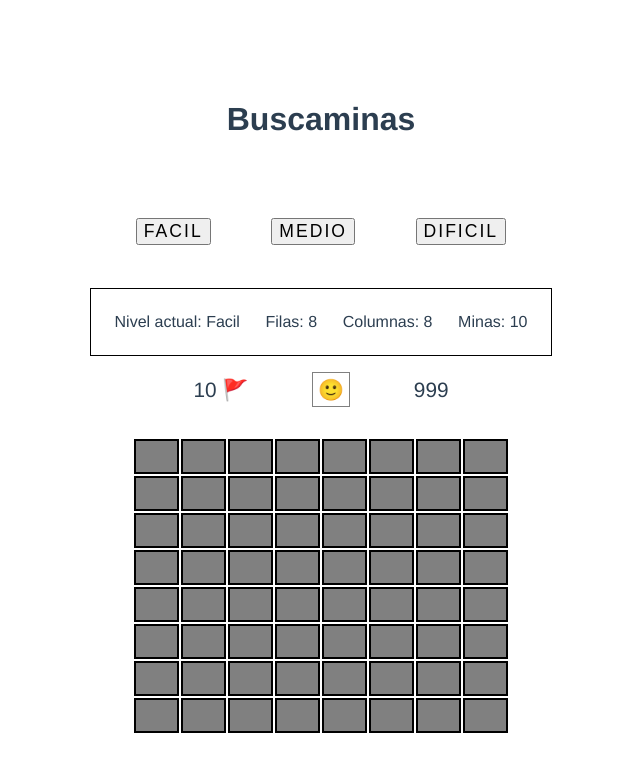
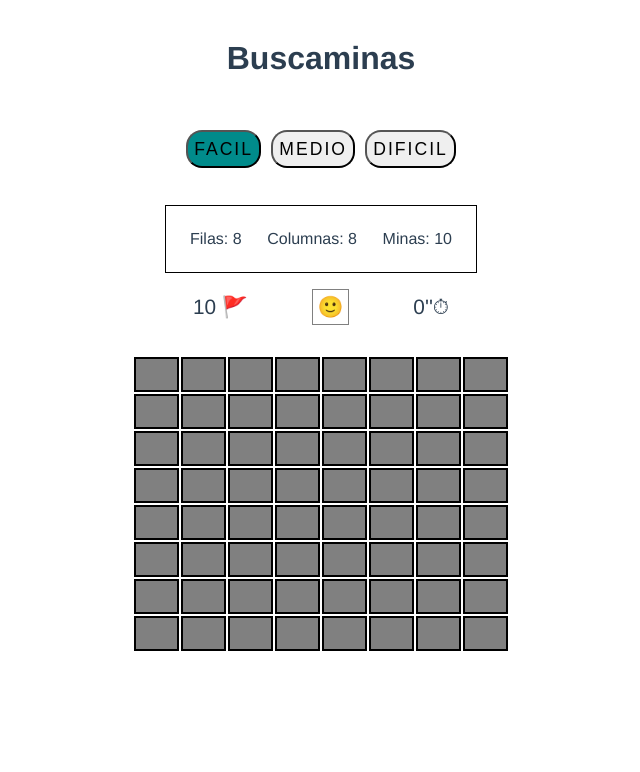
Before and after one commit to NehuenCuenca/buscaminas-vue, a Vue app: page / in a window 1280 px wide. Shown: the top 772 px of the page, without its empty margins (319-959 px from the left). Built offline with nearby package versions, Linux system fonts and the light colour scheme.

Commit message:
agrego cronometro

```diff
--- a/src/App.vue
+++ b/src/App.vue
@@ -49,7 +49,10 @@ body {
   display: flex;
   flex-direction: column;
   align-items: center;
-  padding: 10vh 0 15vh 0;
+  padding: 5vh 0 10vh 0;
 }
 
+h1, h2, h3, h4 {
+  margin: 0;
+}
 </style>
--- a/src/components/Dificultades.vue
+++ b/src/components/Dificultades.vue
@@ -2,11 +2,11 @@
     <div>
         <ul id="lista-niveles">
             <li v-for="(nivel, index) in Object.keys(dificultades)" :key="index">
-                <button @click="setearNivel(nivel)">{{ nivel }}</button>
+                <button @click="setearNivel(nivel)" class="nivel"
+                :class="(dificultad.dificultadActual.nivel === nivel) ? 'seleccionado' : ''">{{ nivel }}</button>
             </li>
         </ul>
         <div id="info-nivel">
-            <span>Nivel actual: {{ dificultad.dificultadActual.nivel }}</span>
             <span>Filas: {{ dificultad.dificultadActual.filas }}</span>
             <span>Columnas: {{ dificultad.dificultadActual.columnas }} </span>
             <span>Minas: {{ dificultad.dificultadActual.cantBombas}}</span>
@@ -73,11 +73,17 @@ ul#lista-niveles{
     justify-content: space-around;
     align-items: center;
 }
-#lista-niveles li button {
+#lista-niveles li .nivel {
     cursor: pointer;
     text-transform: uppercase;
     font-size: 1.1rem;
     letter-spacing: 2px;
+    padding: .4rem;
+    border-radius: 1rem;
+}
+
+.nivel.seleccionado {
+    background-color: darkcyan;
 }
 
 #info-nivel{
--- a/src/components/Tablero.vue
+++ b/src/components/Tablero.vue
@@ -3,14 +3,14 @@
         <div id="info-tablero">
             <span>{{ cantBanderas }} 🚩</span>
             <button id="btn-reiniciar" @click="empezarJuego">{{ emojiJuego }}</button>
-            <span id="cronometro">999</span>
+            <span id="cronometro">{{ timerTablero }}''⏱</span>
         </div>
 
 
         <div v-if="tablero" class="tablero" :class=" terminoJuego ? 'intocable' : ''">
             <div v-for="(fila, indexFila) in tablero" :key="indexFila" class="fila">
                 <Celda v-for="(celda, indexCelda) in fila" :key="indexCelda" :celda="celda" class="columna"
-                    @manejarCelda="manejarCelda" @manejarBandera="manejarBandera" @mousedown="() => emojiJuego = '🤨'"/>
+                    @manejarCelda="manejarCelda" @manejarBandera="manejarBandera" @mousedown="() => emojiJuego = '🤨'" @mouseup="() => emojiJuego = '🙂'"/>
             </div>
         </div>
     </div>
@@ -25,10 +25,18 @@ export default {
     name: "Tablero",
     components: { Celda },
     setup() {
+        //VARS
         const tablero = ref([]);
         const cantBanderas = ref(0);
         const terminoJuego = ref(false);
         const emojiJuego = ref('🙂');
+
+        const timerTablero = ref(0);
+        const timerWindow = ref(null);
+
+        // Funciones
+        const empezarTimer = () => { timerWindow.value = setInterval(() => { timerTablero.value++;}, 1000); }
+        const pararTimer = () => { clearInterval(timerWindow.value) }
 
         const generarTablero = () => {
             const { filas, columnas } = dificultad.dificultadActual;
@@ -72,7 +80,6 @@ export default {
             }
         };
 
-        // TODO: REFACTORIZAR manejarBandera
         const manejarBandera = (celda, toggler) => {
             const { cantBombas } = dificultad.dificultadActual;
             if (cantBanderas.value === 0 && celda.bandera) {
@@ -89,9 +96,9 @@ export default {
 
         const manejarCelda = (celda) => {
             const primerJugada = !tablero.value.flat().some(({ visible, id }) => visible && id != celda.id);
-            emojiJuego.value = '🙂'
             // Si clickeo una bomba en la primer jugada...
             if (primerJugada) {
+                empezarTimer()
                 // buscar una celda sin bomba, sin que sea la misma celda
                 nextTick(() => {
                     moverBombasCercanas(celda);
@@ -107,6 +114,7 @@ export default {
                     alert("🤯 HAS PISADO UNA BOMBITA 🤯");
                     terminoJuego.value = true;
                     emojiJuego.value = '💀'
+                    pararTimer()
                     return descubrirBombas(celda);
                 }
 
@@ -128,6 +136,7 @@ export default {
             );
             const gano = bombasTienenBandera && !hayCeldasCubiertas;
             if (gano) {
+                pararTimer()
                 console.log("GANASTEEE");
                 alert("GANASTEEE");
                 terminoJuego.value = true;
@@ -247,10 +256,12 @@ export default {
         };
 
         watch(dificultad, () => { empezarJuego() });
+        watch(timerTablero, () => { if( timerTablero.value === 999 ){ pararTimer() } });
 
         return {
             dificultad,
             tablero,
+            timerTablero,
             emojiJuego,
             cantBanderas,
             manejarCelda,
```
